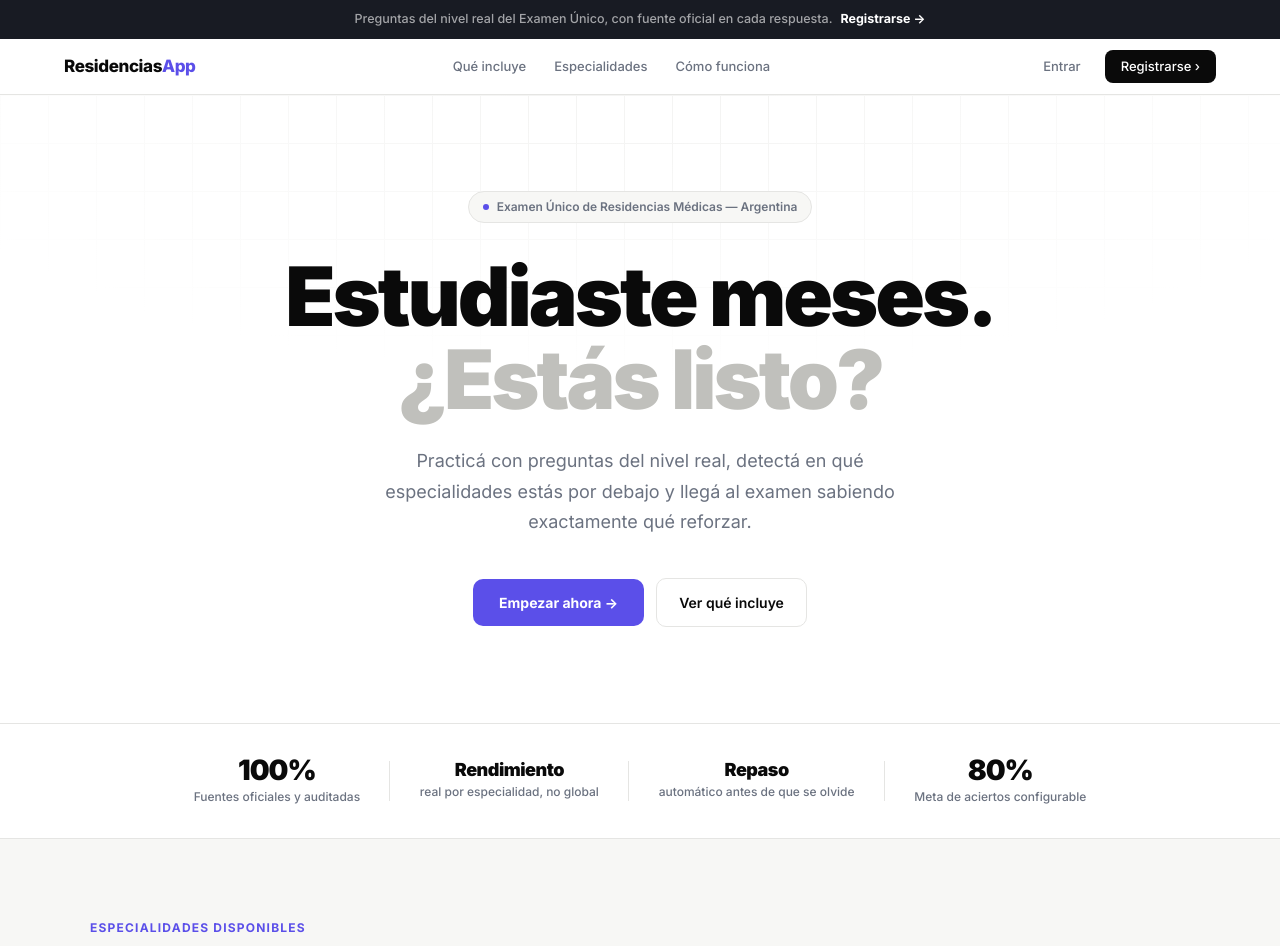
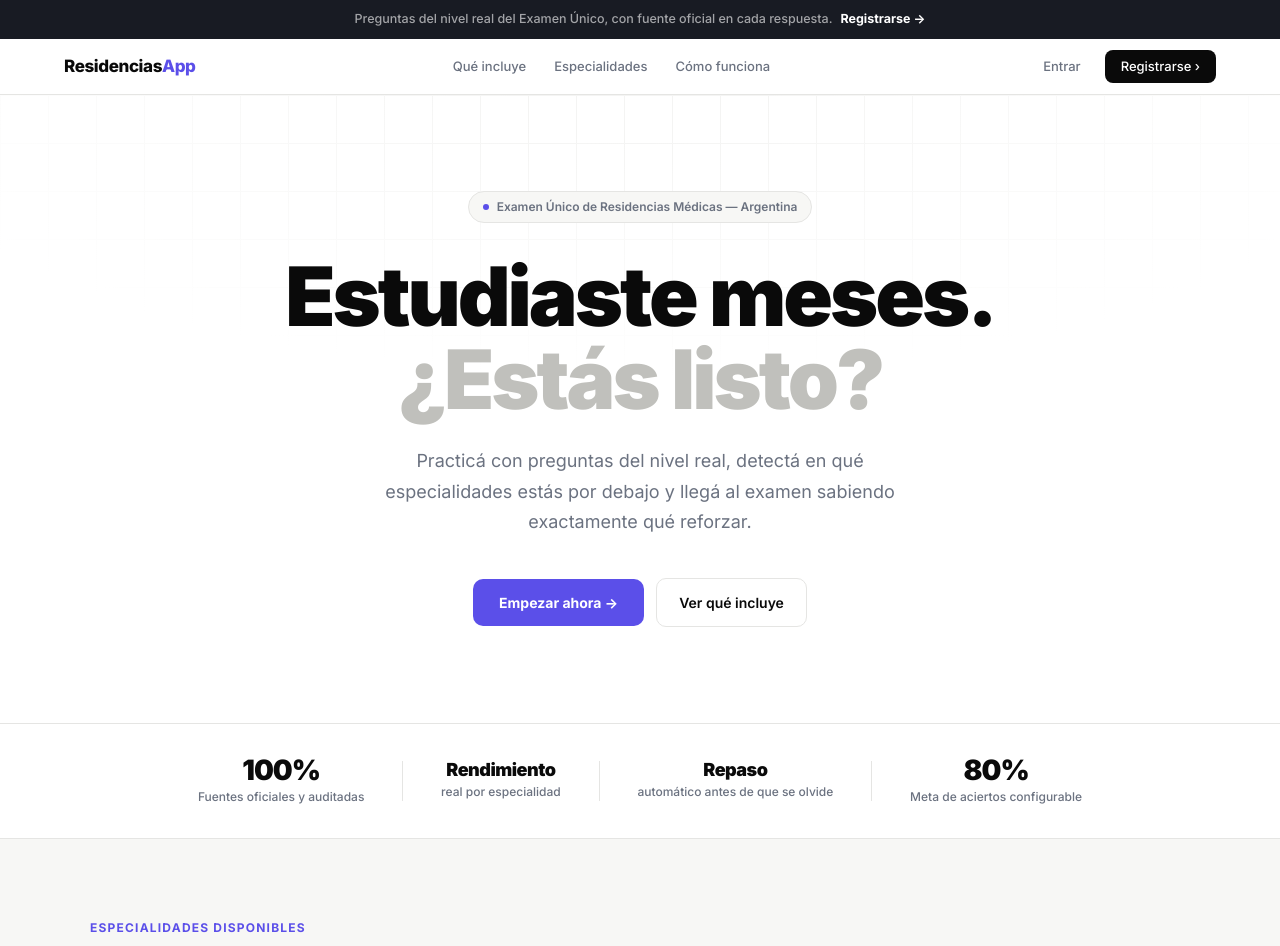
Before and after one commit to Fruk0/residenciasapp, a React (Vite) app: page / in a window 1280 px wide. Shown: the top 946 px of the page. Built offline with nearby package versions, Linux system fonts and the light colour scheme; no server answers.

Commit message:
mejora landing v3

```diff
--- a/src/pages/Landing.jsx
+++ b/src/pages/Landing.jsx
@@ -129,7 +129,7 @@ export default function Landing() {
           <div className="stat-div"></div>
           <div className="stat-item">
             <div className="stat-num stat-num--sm">Rendimiento</div>
-            <div className="stat-label">real por especialidad, no global</div>
+            <div className="stat-label">real por especialidad</div>
           </div>
           <div className="stat-div"></div>
           <div className="stat-item">
```
